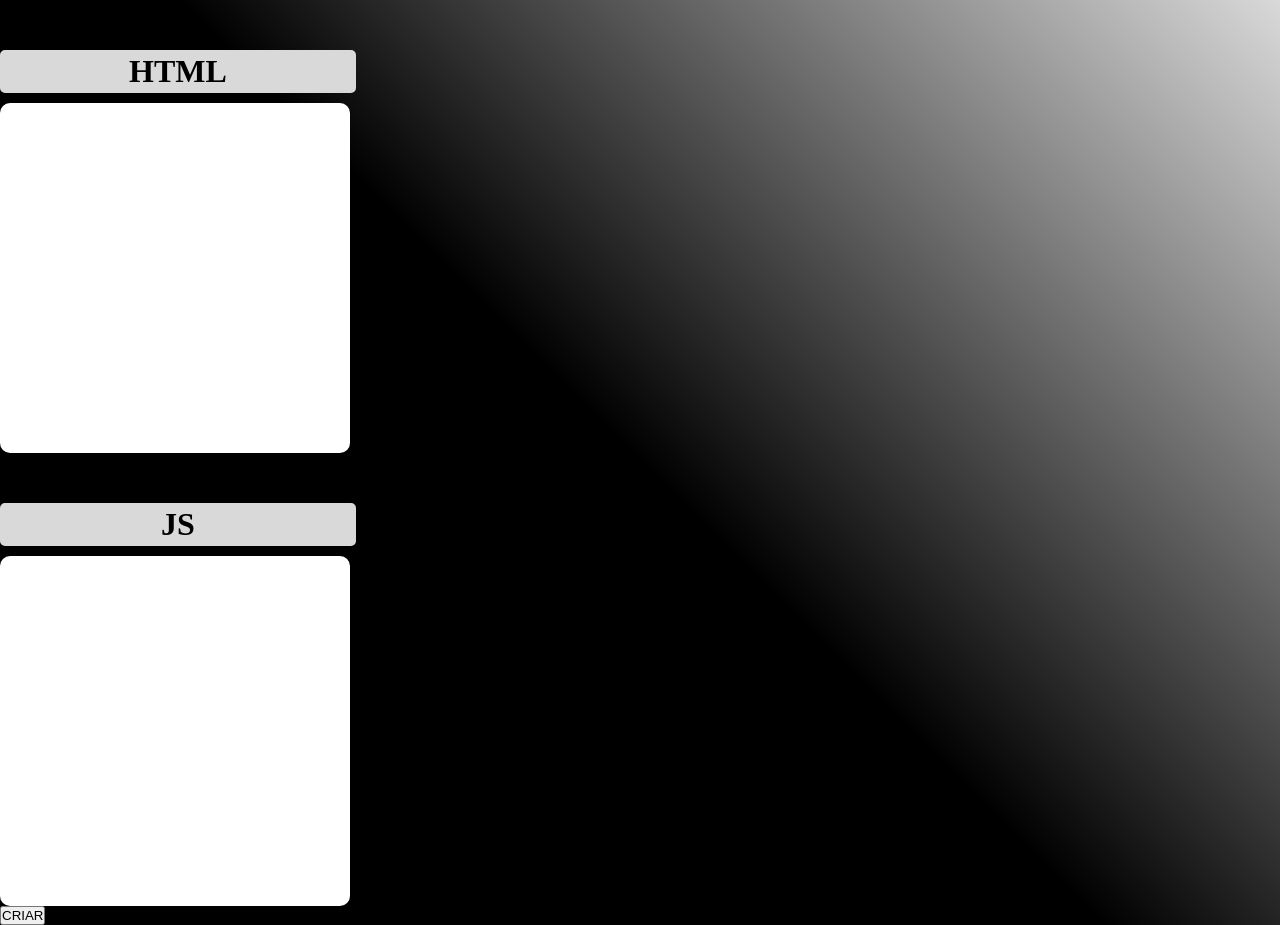
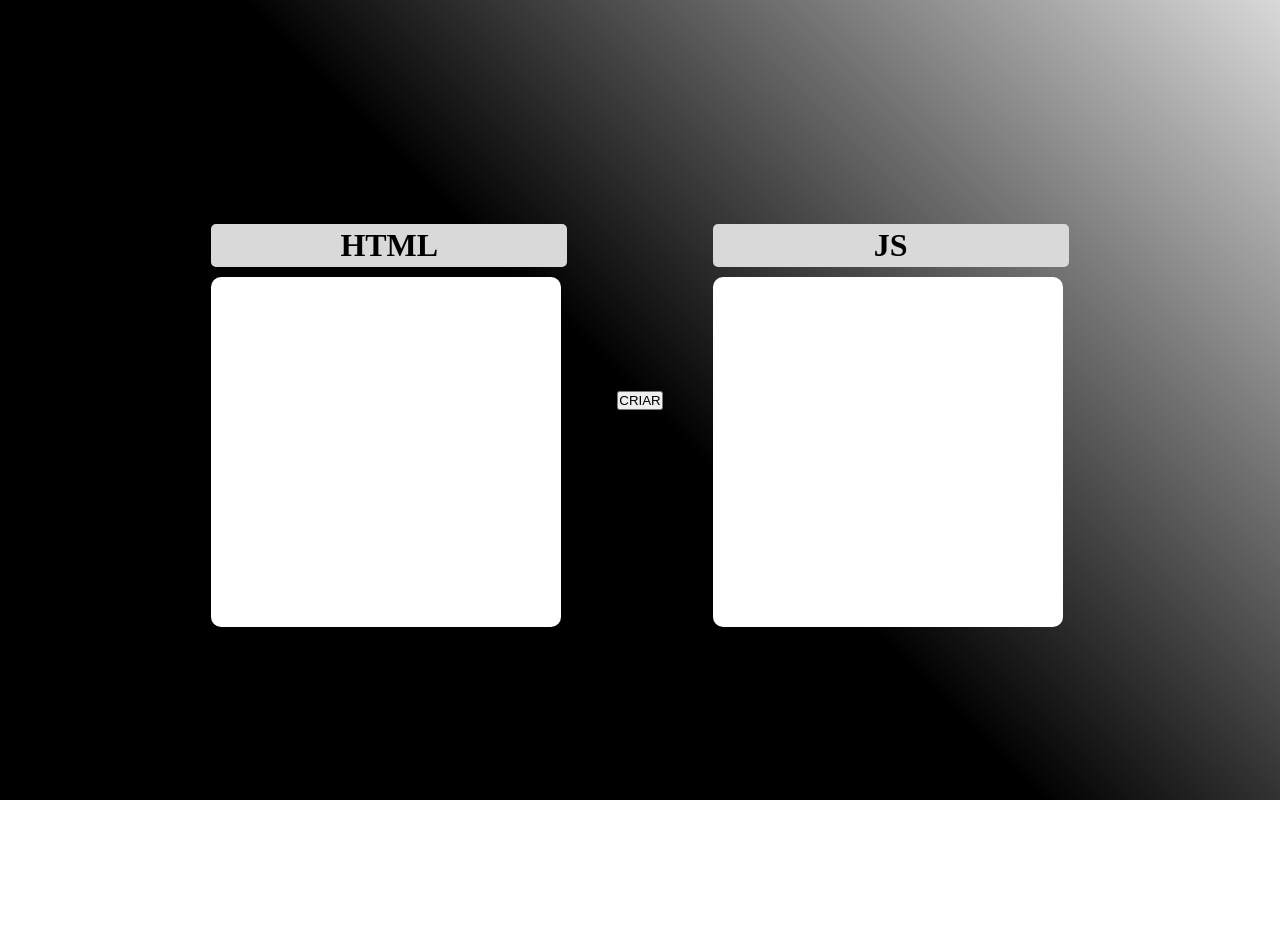
Before and after one commit to SergioRicJr/projeto-implement-html-js, a website: page html/pagina-inicial.html in a window 1280 px wide. After the commit the page ends 800 px from the top, so only its background shows below. Drawn offline with Linux system fonts and the light colour scheme.

Commit message:
alinhando itens e tamanhos

```diff
--- a/css/pagina-inicial.css
+++ b/css/pagina-inicial.css
@@ -1,5 +1,3 @@
-
-
 :root{
     --fundo: linear-gradient(45deg, rgb(0,0,0)50%, rgb(217, 217, 217));
 }
@@ -10,10 +8,23 @@
     margin: 0;
 }
 
+html {
+    height: 100%;
+}
+
+form {
+    display: flex;
+    justify-content: center;
+    align-items: center;
+    gap: 50px;
+    height: 100%;
+}
+
 body{
     background: var(--fundo);
     background-repeat: no-repeat;
     background-size: 100%;
+    height: 100%;
 }
 
 
@@ -21,7 +32,6 @@ textarea{
     display: flex;
     justify-content:center;
     bottom: 500px;
-    gap: 300px;
 }
 
 textarea{
--- a/html/pagina-inicial.html
+++ b/html/pagina-inicial.html
@@ -14,17 +14,12 @@
             <h1>HTML</h1>
             <textarea type="" id="input-html"></textarea>
         </div>
-
+        <button id="btn" type="submit">CRIAR</button>
         <div id="caixa-js">
             <h1>JS</h1>
             <textarea type="" id="input-js"></textarea>
         </div>
 
-        <div>
-            <button id="btn" type="submit">
-                CRIAR
-            </button>
-        </div>
     </form>
 
 </body>
```
